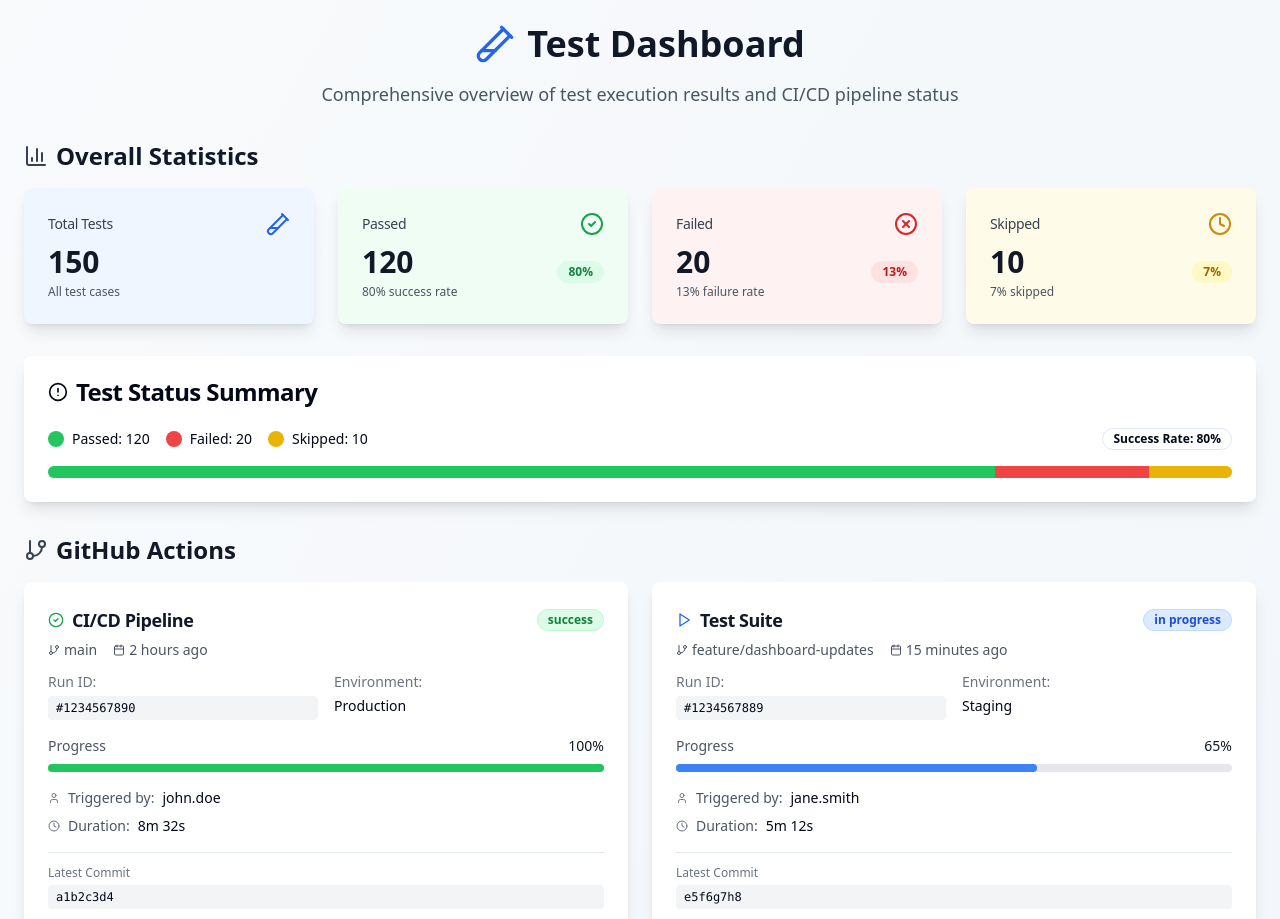
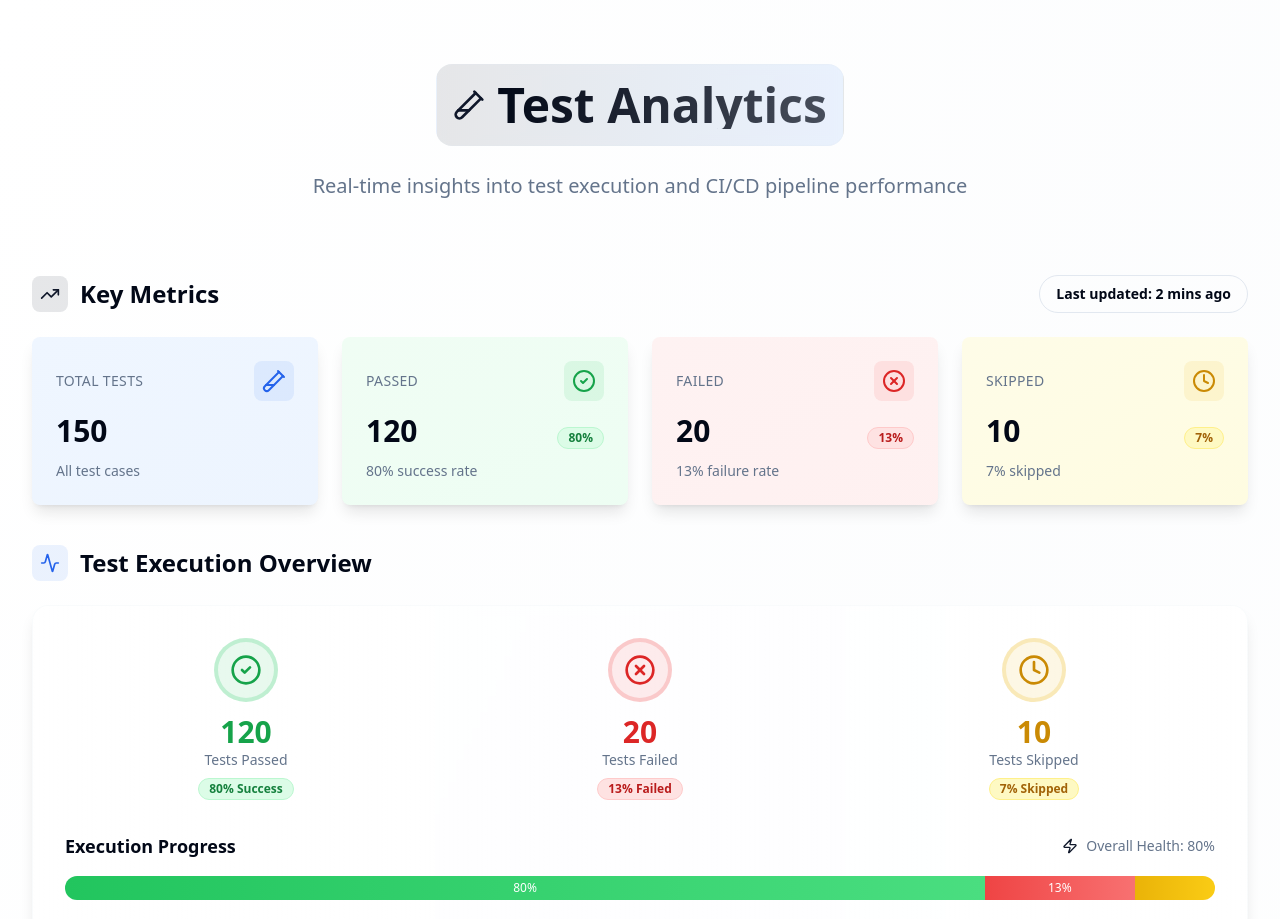
Before and after one commit to Rrrajat/test-case-dashboard-view, a React (Vite) app: page / in a window 1280 px wide. Shown: the top 919 px of the page. Built offline with nearby package versions, Linux system fonts and the light colour scheme.

Commit message:
Refactor: Improve UI with a cleaner design
Refactor the UI to move away from a card-centric design, aiming for a more modern and visually appealing layout.

```diff
--- a/src/components/StatCard.tsx
+++ b/src/components/StatCard.tsx
@@ -15,53 +15,63 @@ interface StatCardProps {
 const StatCard = ({ title, value, percentage, icon, color, subtitle }: StatCardProps) => {
   const colorClasses = {
     blue: {
-      bg: 'bg-blue-50',
+      bg: 'bg-gradient-to-br from-blue-50 to-blue-100/50',
       text: 'text-blue-600',
-      border: 'border-blue-200',
-      badge: 'bg-blue-100 text-blue-700'
+      border: 'border-blue-200/50',
+      badge: 'bg-blue-100 text-blue-700 border-blue-200',
+      iconBg: 'bg-blue-500/10'
     },
     green: {
-      bg: 'bg-green-50',
+      bg: 'bg-gradient-to-br from-green-50 to-green-100/50',
       text: 'text-green-600',
-      border: 'border-green-200',
-      badge: 'bg-green-100 text-green-700'
+      border: 'border-green-200/50',
+      badge: 'bg-green-100 text-green-700 border-green-200',
+      iconBg: 'bg-green-500/10'
     },
     red: {
-      bg: 'bg-red-50',
+      bg: 'bg-gradient-to-br from-red-50 to-red-100/50',
       text: 'text-red-600',
-      border: 'border-red-200',
-      badge: 'bg-red-100 text-red-700'
+      border: 'border-red-200/50',
+      badge: 'bg-red-100 text-red-700 border-red-200',
+      iconBg: 'bg-red-500/10'
     },
     yellow: {
-      bg: 'bg-yellow-50',
+      bg: 'bg-gradient-to-br from-yellow-50 to-yellow-100/50',
       text: 'text-yellow-600',
-      border: 'border-yellow-200',
-      badge: 'bg-yellow-100 text-yellow-700'
+      border: 'border-yellow-200/50',
+      badge: 'bg-yellow-100 text-yellow-700 border-yellow-200',
+      iconBg: 'bg-yellow-500/10'
     }
   };
 
   const colors = colorClasses[color];
 
   return (
-    <Card className={cn("border-0 shadow-lg hover-scale transition-all duration-200", colors.bg, colors.border)}>
-      <CardHeader className="flex flex-row items-center justify-between space-y-0 pb-2">
-        <CardTitle className="text-sm font-medium text-gray-700">{title}</CardTitle>
-        <div className={colors.text}>
+    <Card className={cn(
+      "border-0 shadow-lg hover:shadow-xl transition-all duration-300 hover:-translate-y-1 backdrop-blur-sm",
+      colors.bg,
+      colors.border
+    )}>
+      <CardHeader className="flex flex-row items-center space-y-0 pb-3">
+        <div className="flex-1">
+          <CardTitle className="text-sm font-medium text-muted-foreground uppercase tracking-wide">
+            {title}
+          </CardTitle>
+        </div>
+        <div className={cn("p-2 rounded-lg", colors.iconBg, colors.text)}>
           {icon}
         </div>
       </CardHeader>
-      <CardContent>
-        <div className="flex items-center justify-between">
-          <div>
-            <div className="text-3xl font-bold text-gray-900">{value}</div>
-            <p className="text-xs text-gray-600 mt-1">{subtitle}</p>
-          </div>
+      <CardContent className="space-y-3">
+        <div className="flex items-end justify-between">
+          <div className="text-3xl font-bold text-foreground">{value.toLocaleString()}</div>
           {percentage !== undefined && (
-            <Badge className={cn("text-xs", colors.badge)}>
+            <Badge className={cn("text-xs font-semibold", colors.badge)}>
               {percentage}%
             </Badge>
           )}
         </div>
+        <p className="text-sm text-muted-foreground">{subtitle}</p>
       </CardContent>
     </Card>
   );
--- a/src/components/TestDashboard.tsx
+++ b/src/components/TestDashboard.tsx
@@ -1,10 +1,9 @@
-
-import { Card, CardContent, CardHeader, CardTitle } from '@/components/ui/card';
 import { Badge } from '@/components/ui/badge';
-import { CheckCircle2, XCircle, AlertCircle, Clock, BarChart3, TestTube2 } from 'lucide-react';
+import { CheckCircle2, XCircle, AlertCircle, Clock, BarChart3, TestTube2, TrendingUp, Activity } from 'lucide-react';
 import StatCard from './StatCard';
 import CategoryBreakdown from './CategoryBreakdown';
 import GHAInfo from './GHAInfo';
+import TestOverview from './TestOverview';
 
 // Mock data - replace with real data from your API
 const mockTestData = {
@@ -117,22 +116,33 @@ const TestDashboard = () => {
   const skipRate = Math.round((overall.skipped / overall.total) * 100);
 
   return (
-    <div className="min-h-screen bg-gradient-to-br from-slate-50 to-slate-100 p-6">
-      <div className="max-w-7xl mx-auto space-y-8">
-        {/* Header */}
-        <div className="text-center space-y-4">
-          <div className="flex items-center justify-center gap-3">
-            <TestTube2 className="w-10 h-10 text-blue-600" />
-            <h1 className="text-4xl font-bold text-gray-900">Test Dashboard</h1>
+    <div className="min-h-screen bg-gradient-to-br from-background via-muted/20 to-background">
+      <div className="max-w-7xl mx-auto p-8 space-y-10">
+        {/* Modern Header */}
+        <div className="text-center space-y-6 py-8">
+          <div className="inline-flex items-center justify-center p-4 rounded-2xl bg-gradient-to-r from-primary/10 to-blue-500/10 backdrop-blur-sm border border-border/20">
+            <TestTube2 className="w-8 h-8 text-primary mr-3" />
+            <h1 className="text-5xl font-bold bg-gradient-to-r from-foreground to-foreground/70 bg-clip-text text-transparent">
+              Test Analytics
+            </h1>
           </div>
-          <p className="text-gray-600 text-lg">Comprehensive overview of test execution results and CI/CD pipeline status</p>
+          <p className="text-muted-foreground text-xl max-w-2xl mx-auto leading-relaxed">
+            Real-time insights into test execution and CI/CD pipeline performance
+          </p>
         </div>
 
-        {/* Overall Statistics */}
-        <div className="space-y-4">
-          <div className="flex items-center gap-2">
-            <BarChart3 className="w-6 h-6 text-gray-700" />
-            <h2 className="text-2xl font-semibold text-gray-900">Overall Statistics</h2>
+        {/* Key Metrics Section */}
+        <div className="space-y-6">
+          <div className="flex items-center justify-between">
+            <div className="flex items-center gap-3">
+              <div className="p-2 rounded-lg bg-primary/10">
+                <TrendingUp className="w-5 h-5 text-primary" />
+              </div>
+              <h2 className="text-2xl font-semibold text-foreground">Key Metrics</h2>
+            </div>
+            <Badge variant="outline" className="text-sm px-4 py-2">
+              Last updated: 2 mins ago
+            </Badge>
           </div>
 
           <div className="grid grid-cols-1 md:grid-cols-2 lg:grid-cols-4 gap-6">
@@ -170,52 +180,13 @@ const TestDashboard = () => {
           </div>
         </div>
 
-        {/* Test Status Summary */}
-        <Card className="border-0 shadow-lg">
-          <CardHeader>
-            <CardTitle className="flex items-center gap-2">
-              <AlertCircle className="w-5 h-5" />
-              Test Status Summary
-            </CardTitle>
-          </CardHeader>
-          <CardContent>
-            <div className="flex flex-wrap gap-4">
-              <div className="flex items-center gap-2">
-                <div className="w-4 h-4 bg-green-500 rounded-full"></div>
-                <span className="text-sm font-medium">Passed: {overall.passed}</span>
-              </div>
-              <div className="flex items-center gap-2">
-                <div className="w-4 h-4 bg-red-500 rounded-full"></div>
-                <span className="text-sm font-medium">Failed: {overall.failed}</span>
-              </div>
-              <div className="flex items-center gap-2">
-                <div className="w-4 h-4 bg-yellow-500 rounded-full"></div>
-                <span className="text-sm font-medium">Skipped: {overall.skipped}</span>
-              </div>
-              <Badge variant="outline" className="ml-auto">
-                Success Rate: {passRate}%
-              </Badge>
-            </div>
-
-            {/* Progress Bar */}
-            <div className="mt-4 w-full bg-gray-200 rounded-full h-3">
-              <div className="flex h-full rounded-full overflow-hidden">
-                <div
-                  className="bg-green-500 transition-all duration-500"
-                  style={{ width: `${passRate}%` }}
-                ></div>
-                <div
-                  className="bg-red-500 transition-all duration-500"
-                  style={{ width: `${failRate}%` }}
-                ></div>
-                <div
-                  className="bg-yellow-500 transition-all duration-500"
-                  style={{ width: `${skipRate}%` }}
-                ></div>
-              </div>
-            </div>
-          </CardContent>
-        </Card>
+        {/* Test Overview Section */}
+        <TestOverview
+          passRate={passRate}
+          failRate={failRate}
+          skipRate={skipRate}
+          overall={overall}
+        />
 
         {/* GitHub Actions Section */}
         <GHAInfo runs={mockGHAData} />
--- /dev/null
+++ b/src/components/TestOverview.tsx
@@ -0,0 +1,133 @@
+
+import { Badge } from '@/components/ui/badge';
+import { CheckCircle2, XCircle, Clock, Activity, Zap } from 'lucide-react';
+
+interface TestOverviewProps {
+  passRate: number;
+  failRate: number;
+  skipRate: number;
+  overall: {
+    total: number;
+    passed: number;
+    failed: number;
+    skipped: number;
+  };
+}
+
+const TestOverview = ({ passRate, failRate, skipRate, overall }: TestOverviewProps) => {
+  return (
+    <div className="space-y-6">
+      <div className="flex items-center gap-3">
+        <div className="p-2 rounded-lg bg-blue-500/10">
+          <Activity className="w-5 h-5 text-blue-600" />
+        </div>
+        <h2 className="text-2xl font-semibold text-foreground">Test Execution Overview</h2>
+      </div>
+
+      <div className="bg-gradient-to-r from-card via-card/50 to-card backdrop-blur-sm rounded-2xl border border-border/20 p-8 shadow-lg">
+        {/* Status Indicators */}
+        <div className="grid grid-cols-1 md:grid-cols-3 gap-8 mb-8">
+          <div className="text-center space-y-3">
+            <div className="inline-flex items-center justify-center w-16 h-16 rounded-full bg-green-500/10 border-4 border-green-500/20">
+              <CheckCircle2 className="w-8 h-8 text-green-600" />
+            </div>
+            <div>
+              <div className="text-3xl font-bold text-green-600">{overall.passed}</div>
+              <div className="text-sm text-muted-foreground">Tests Passed</div>
+              <Badge className="mt-2 bg-green-100 text-green-700 border-green-200">
+                {passRate}% Success
+              </Badge>
+            </div>
+          </div>
+
+          <div className="text-center space-y-3">
+            <div className="inline-flex items-center justify-center w-16 h-16 rounded-full bg-red-500/10 border-4 border-red-500/20">
+              <XCircle className="w-8 h-8 text-red-600" />
+            </div>
+            <div>
+              <div className="text-3xl font-bold text-red-600">{overall.failed}</div>
+              <div className="text-sm text-muted-foreground">Tests Failed</div>
+              <Badge className="mt-2 bg-red-100 text-red-700 border-red-200">
+                {failRate}% Failed
+              </Badge>
+            </div>
+          </div>
+
+          <div className="text-center space-y-3">
+            <div className="inline-flex items-center justify-center w-16 h-16 rounded-full bg-yellow-500/10 border-4 border-yellow-500/20">
+              <Clock className="w-8 h-8 text-yellow-600" />
+            </div>
+            <div>
+              <div className="text-3xl font-bold text-yellow-600">{overall.skipped}</div>
+              <div className="text-sm text-muted-foreground">Tests Skipped</div>
+              <Badge className="mt-2 bg-yellow-100 text-yellow-700 border-yellow-200">
+                {skipRate}% Skipped
+              </Badge>
+            </div>
+          </div>
+        </div>
+
+        {/* Progress Visualization */}
+        <div className="space-y-4">
+          <div className="flex items-center justify-between">
+            <h3 className="text-lg font-semibold text-foreground">Execution Progress</h3>
+            <div className="flex items-center gap-2">
+              <Zap className="w-4 h-4 text-primary" />
+              <span className="text-sm text-muted-foreground">Overall Health: {passRate}%</span>
+            </div>
+          </div>
+
+          {/* Modern Progress Bar */}
+          <div className="relative">
+            <div className="w-full bg-muted/30 rounded-full h-6 overflow-hidden backdrop-blur-sm">
+              <div className="flex h-full">
+                <div
+                  className="bg-gradient-to-r from-green-500 to-green-400 transition-all duration-1000 ease-out flex items-center justify-center"
+                  style={{ width: `${passRate}%` }}
+                >
+                  {passRate > 15 && (
+                    <span className="text-xs font-medium text-white">{passRate}%</span>
+                  )}
+                </div>
+                <div
+                  className="bg-gradient-to-r from-red-500 to-red-400 transition-all duration-1000 ease-out flex items-center justify-center"
+                  style={{ width: `${failRate}%` }}
+                >
+                  {failRate > 10 && (
+                    <span className="text-xs font-medium text-white">{failRate}%</span>
+                  )}
+                </div>
+                <div
+                  className="bg-gradient-to-r from-yellow-500 to-yellow-400 transition-all duration-1000 ease-out flex items-center justify-center"
+                  style={{ width: `${skipRate}%` }}
+                >
+                  {skipRate > 8 && (
+                    <span className="text-xs font-medium text-white">{skipRate}%</span>
+                  )}
+                </div>
+              </div>
+            </div>
+          </div>
+
+          {/* Legend */}
+          <div className="flex flex-wrap gap-6 pt-4">
+            <div className="flex items-center gap-2">
+              <div className="w-3 h-3 rounded-full bg-gradient-to-r from-green-500 to-green-400"></div>
+              <span className="text-sm font-medium text-foreground">Passed ({overall.passed})</span>
+            </div>
+            <div className="flex items-center gap-2">
+              <div className="w-3 h-3 rounded-full bg-gradient-to-r from-red-500 to-red-400"></div>
+              <span className="text-sm font-medium text-foreground">Failed ({overall.failed})</span>
+            </div>
+            <div className="flex items-center gap-2">
+              <div className="w-3 h-3 rounded-full bg-gradient-to-r from-yellow-500 to-yellow-400"></div>
+              <span className="text-sm font-medium text-foreground">Skipped ({overall.skipped})</span>
+            </div>
+          </div>
+        </div>
+      </div>
+    </div>
+  );
+};
+
+export default TestOverview;
```
